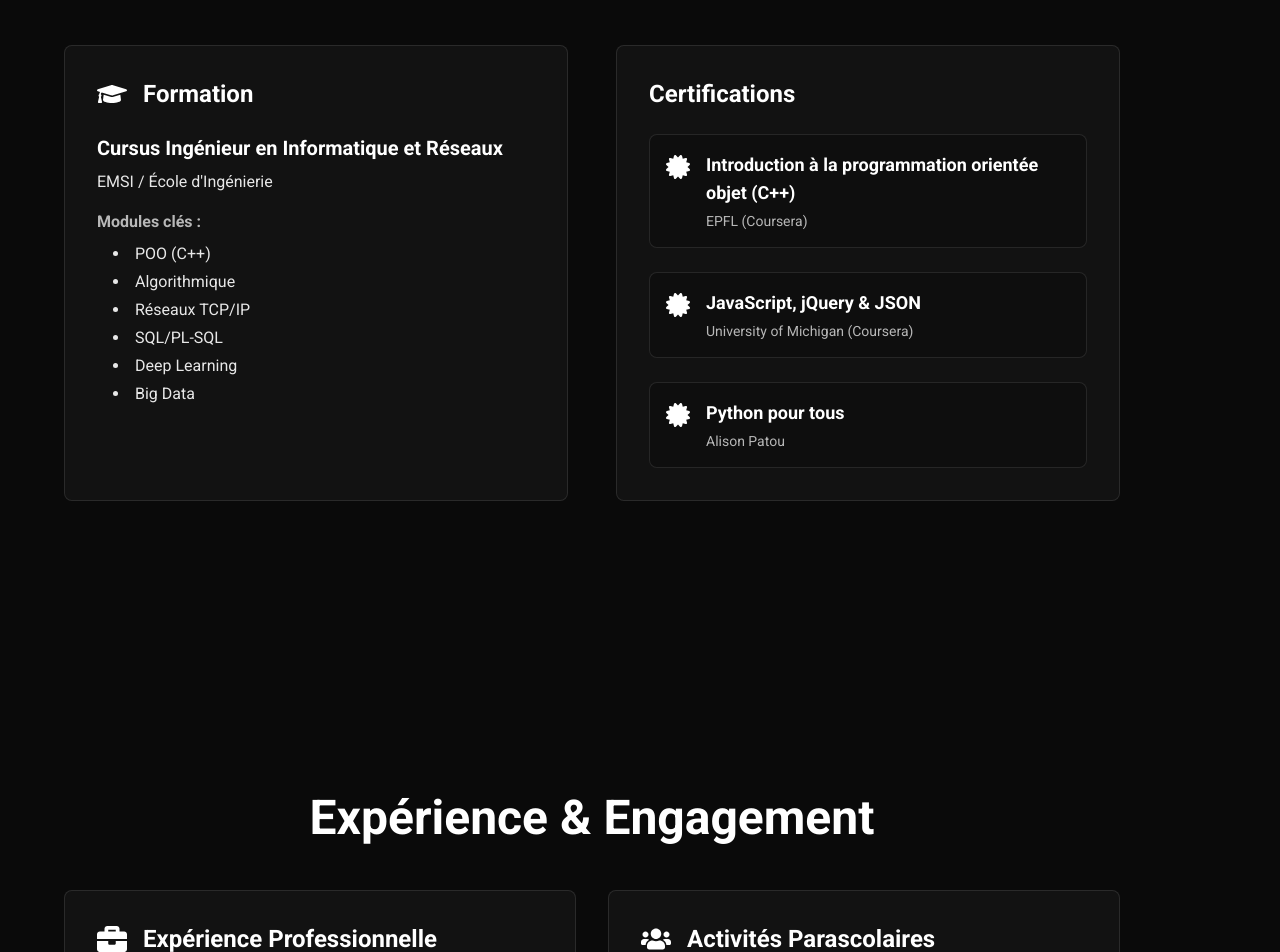
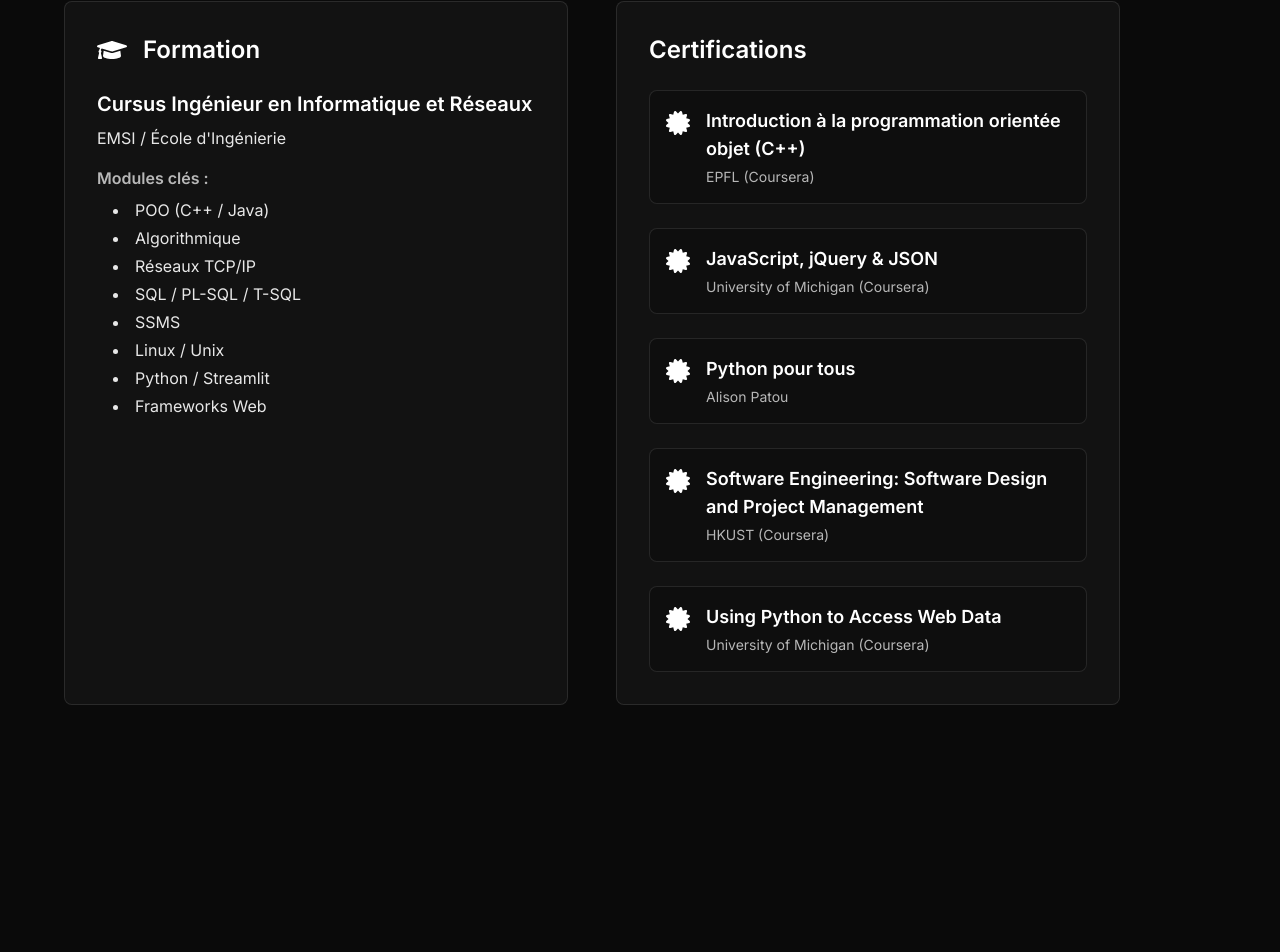
Before and after one commit to Ziad-Yousfi/Ziad-Yousfi.github.io, a React (Vite) app: page / in a window 1280 px wide. Shown: the part 3415-4367 px from the top of the page. Built offline with nearby package versions, Linux system fonts and the light colour scheme.

Commit message:
MàJ du portfolio

```diff
--- a/index.html
+++ b/index.html
@@ -8,7 +8,7 @@
     <meta name="keywords" content="Ziad Yousfi, Ingénieur Informatique, Développement Full-Stack, React, Laravel, Python" />
     <link rel="preconnect" href="https://fonts.googleapis.com">
     <link rel="preconnect" href="https://fonts.gstatic.com" crossorigin>
-    <link href="https://fonts.googleapis.com/css2?family=Roboto:wght@100;300;400;500;700;900&display=swap" rel="stylesheet">
+    <link href="https://fonts.googleapis.com/css2?family=Inter:wght@300;400;500;600;700;800;900&display=swap" rel="stylesheet">
     <title>Ziad Yousfi - Portfolio</title>
   </head>
   <body>
--- a/src/components/Education.jsx
+++ b/src/components/Education.jsx
@@ -15,6 +15,16 @@ const Education = () => {
     {
       title: 'Python pour tous',
       issuer: 'Alison Patou',
+      icon: <FaCertificate className="text-white text-2xl" />
+    },
+    {
+      title: 'Software Engineering: Software Design and Project Management',
+      issuer: 'HKUST (Coursera)',
+      icon: <FaCertificate className="text-white text-2xl" />
+    },
+    {
+      title: 'Using Python to Access Web Data',
+      issuer: 'University of Michigan (Coursera)',
       icon: <FaCertificate className="text-white text-2xl" />
     }
   ]
@@ -42,12 +52,14 @@ const Education = () => {
                 <div className="space-y-2">
                   <p className="text-white/70 font-semibold">Modules clés :</p>
                   <ul className="list-disc list-inside text-white/90 space-y-1 ml-4">
-                    <li>POO (C++)</li>
+                    <li>POO (C++ / Java)</li>
                     <li>Algorithmique</li>
                     <li>Réseaux TCP/IP</li>
-                    <li>SQL/PL-SQL</li>
-                    <li>Deep Learning</li>
-                    <li>Big Data</li>
+                    <li>SQL / PL-SQL / T-SQL</li>
+                    <li>SSMS</li>
+                    <li>Linux / Unix</li>
+                    <li>Python / Streamlit</li>
+                    <li>Frameworks Web</li>
                   </ul>
                 </div>
               </div>
--- a/src/index.css
+++ b/src/index.css
@@ -13,7 +13,7 @@
       linear-gradient(rgba(255, 255, 255, 0.03) 1px, transparent 1px),
       linear-gradient(90deg, rgba(255, 255, 255, 0.03) 1px, transparent 1px);
     background-size: 50px 50px;
-    font-family: 'Roboto', system-ui, -apple-system, BlinkMacSystemFont, 'Segoe UI', sans-serif;
+    font-family: 'Inter', system-ui, -apple-system, BlinkMacSystemFont, 'Segoe UI', sans-serif;
     -webkit-font-smoothing: antialiased;
     -moz-osx-font-smoothing: grayscale;
   }
```
Also changed, not shown: 1 other file (tests, documents, lock files or other folders).
